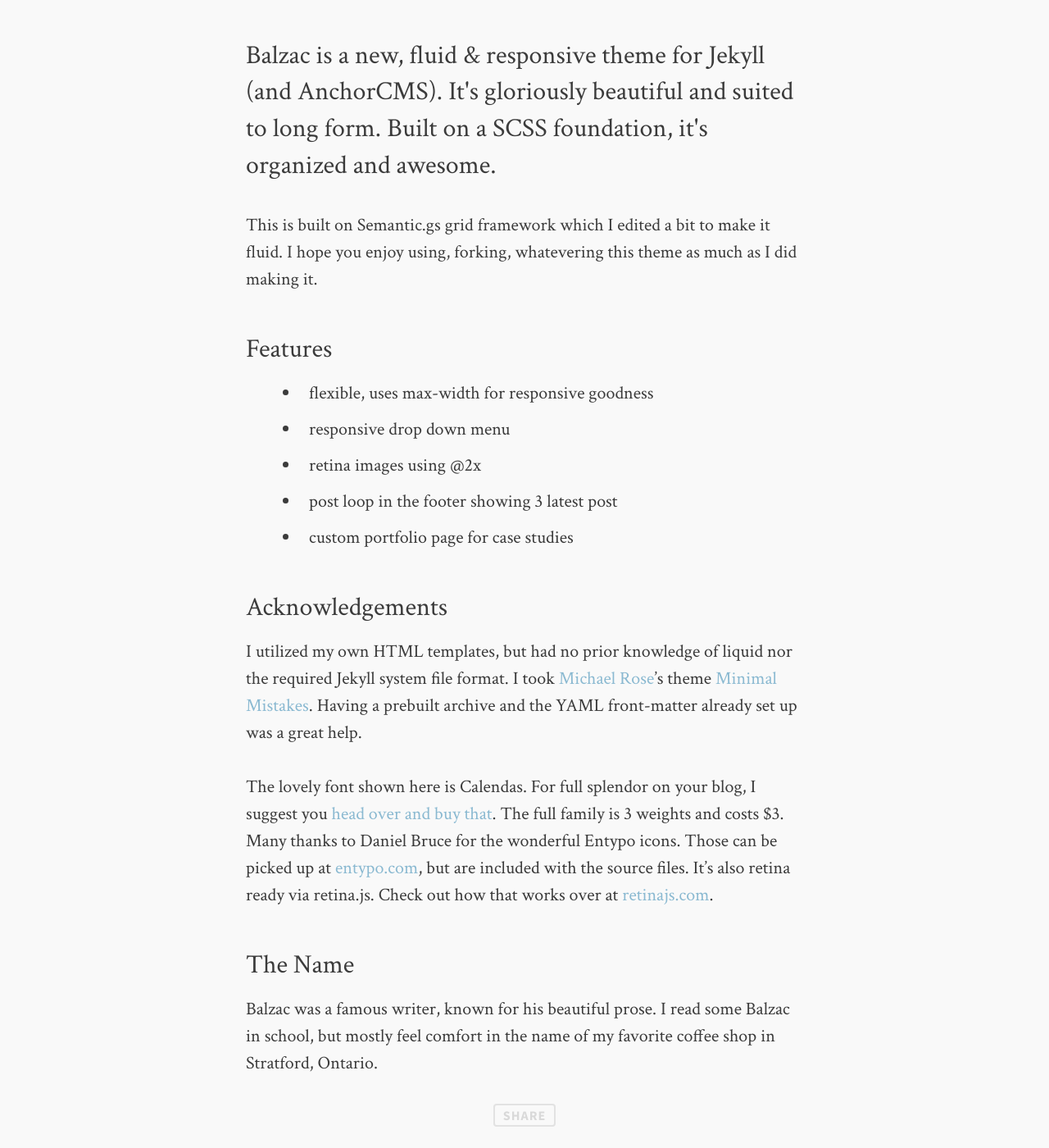
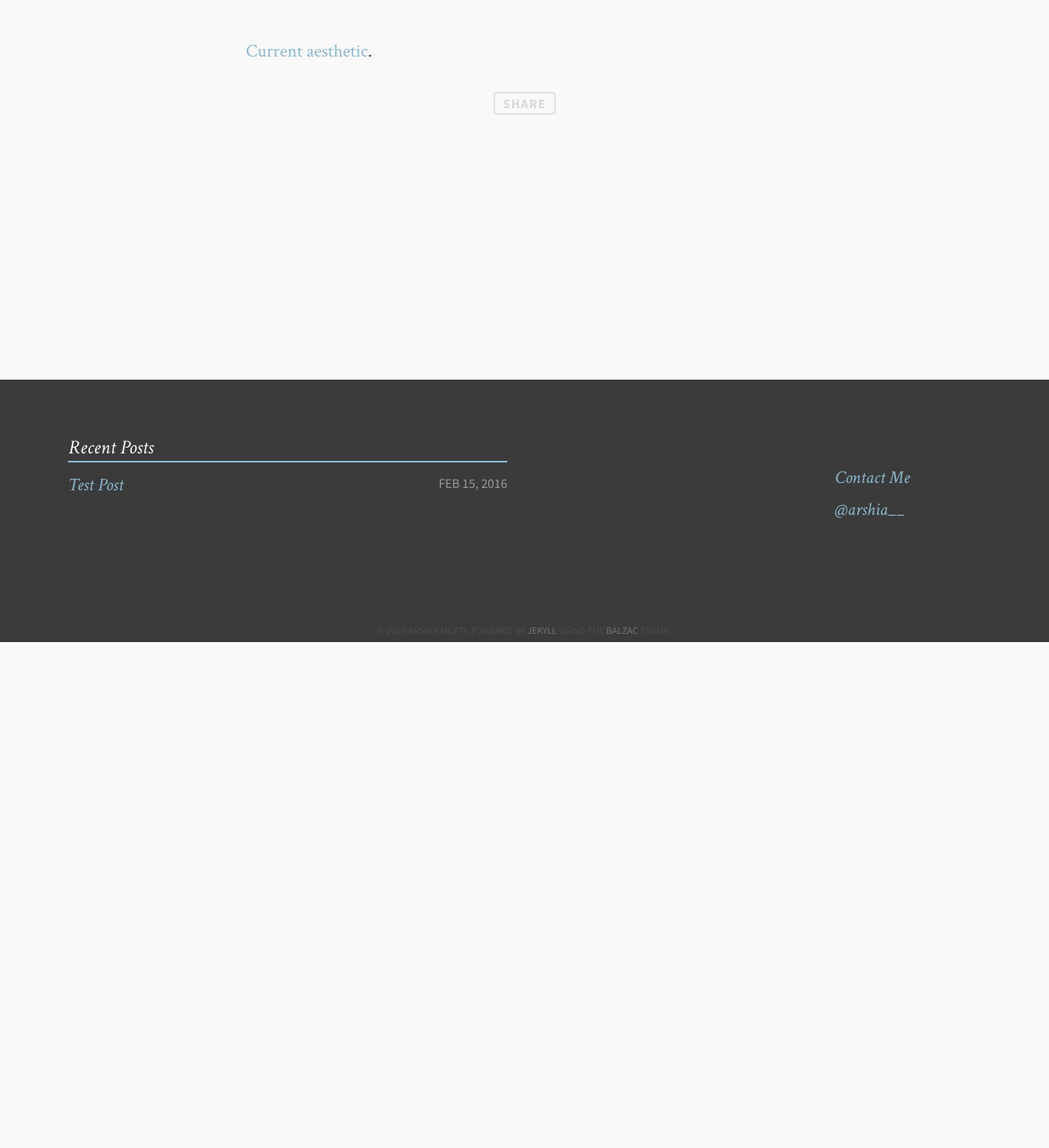
Before and after one commit to arshiamufti/arshiamufti.github.io, a Jekyll site: the page built from about.md, in a window 1280 px wide and 1400 px high, scrolled down 700 px. Shown: the whole window at 82% size. Built offline with Jekyll 4.4.1, drawn with Linux system fonts in a browser that asks for light colours; comment, search, counter and statistics services are not loaded; after the commit the page ends 1483 px from its top, so only the background shows below that; some of the changed text lies outside the part shown.

Commit message:
remove boilerplate theme stuff

```diff
--- a/_config.yml
+++ b/_config.yml
@@ -1,20 +1,17 @@
 title:            Balzac
 tagline:          A beautiful theme.
-description:      Describe your website.
+description:      Arshia Mufti's personal website.
 canonical: http://jekyll.gtat.me
 
 # Owner/author information
 owner:
-  name:           Cole Townsend
+  name:           Arshia Mufti
   avatar:         avatar.png
-  bio:            "Aesthete & Athlete"
-  email:          cole@coletownsend.com
-  twitter:        twnsndco
-  github:         coletownsend
-  instagram:      ctrunsthis
-  dribbble:       coletownsend
-  disqus:         balzac
-  location:       "Buffalo, NY"
+  bio:            ""
+  email:          amufti16@gmail.com
+  twitter:        arshia__
+  github:         arshiamufti
+  location:       "Waterloo, ON"
   # Plug in your disqus shortname!
 
 tools:
@@ -31,10 +28,7 @@
   - title: About
     url: /about
   - title: Github
-    url: https://github.com/ColeTownsend/Balzac-for-Jekyll
-    external: true
-  - title: Cole Who?
-    url: http://coletownsend.com
+    url: https://github.com/arshiamufti
     external: true
 
 # http://en.wikipedia.org/wiki/List_of_tz_database_time_zones
--- a/about.md
+++ b/about.md
@@ -2,25 +2,9 @@
 layout: post
 permalink: /about/index.html
 title: About the Theme
-description: Balzac is a new, fluid & responsive theme for Jekyll (and AnchorCMS). It's gloriously beautiful and suited to long form. Built on a SCSS foundation, it's organized and awesome.
 tags: [about, Jekyll, theme, responsive]
 image:
   feature: soft-trees.jpg
 ---
 
-This is built on Semantic.gs grid framework which I edited a bit to make it fluid. I hope you enjoy using, forking, whatevering this theme as much as I did making it.
-
-### Features
-* flexible, uses max-width for responsive goodness
-* responsive drop down menu
-* retina images using @2x
-* post loop in the footer showing 3 latest post
-* custom portfolio page for case studies
-
-### Acknowledgements
-I utilized my own HTML templates, but had no prior knowledge of liquid nor the required Jekyll system file format. I took [Michael Rose](http://twitter.com/mmistakes)'s theme [Minimal Mistakes](http://mmistakes.github.io/minimal-mistakes/). Having a prebuilt archive and the YAML front-matter already set up was a great help.
-
- The lovely font shown here is Calendas. For full splendor on your blog, I suggest you [head over and buy that](http://calendasplus.com/). The full family is 3 weights and costs $3. Many thanks to Daniel Bruce for the wonderful Entypo icons. Those can be picked up at [entypo.com](http://entypo.com), but are included with the source files. It's also <b>retina ready</b> via retina.js. Check out how that works over at [retinajs.com](http://retinajs.com).
-
-### The Name
-Balzac was a famous writer, known for his beautiful prose. I read some Balzac in school, but mostly feel comfort in the name of my favorite coffee shop in Stratford, Ontario.
+[Current aesthetic](http://www.imdb.com/title/tt1988386/).
```
